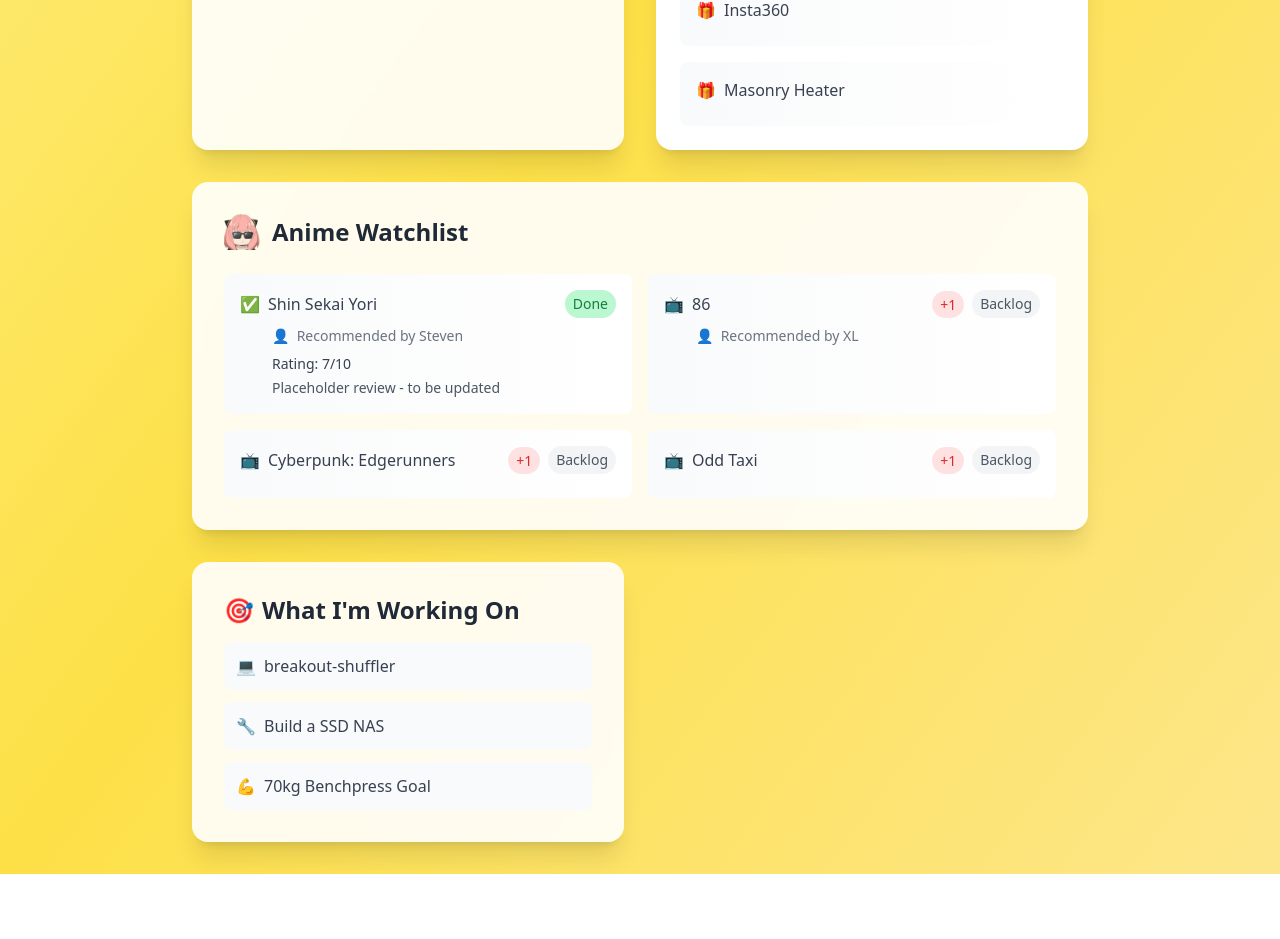
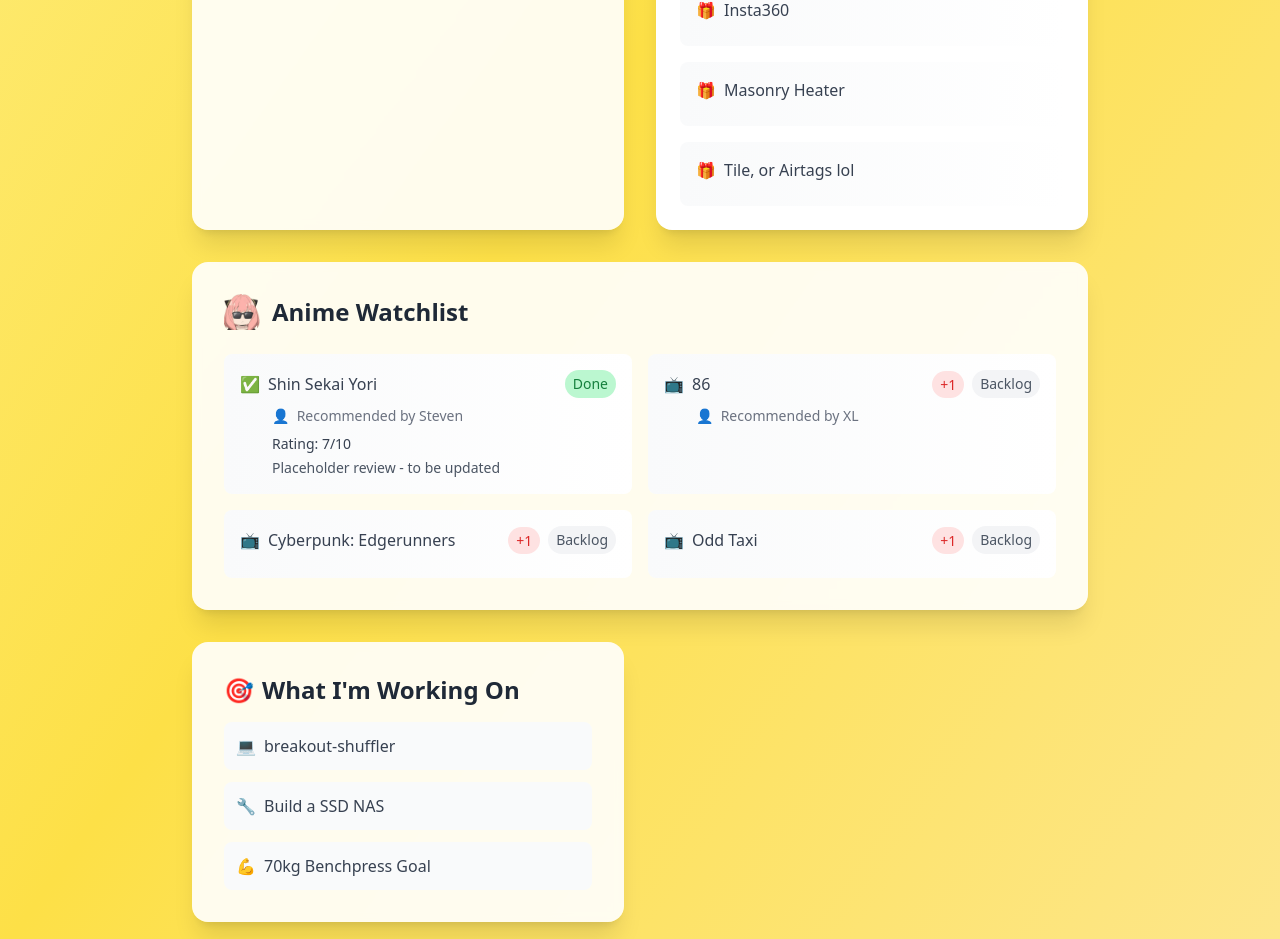
Before and after one commit to xuatz/aboutme, a SvelteKit app: page / in a window 1280 px wide. Shown: the part 854-1793 px from the top of the page. Before the commit the page ends 1728 px from the top, so only its background shows below. Built offline with nearby package versions, Linux system fonts and the light colour scheme.

Commit message:
feat: add wishlist

```diff
--- a/src/routes/+page.ts
+++ b/src/routes/+page.ts
@@ -31,6 +31,7 @@ export function load() {
     },
     { title: "Insta360" },
     { title: "Masonry Heater" },
+    { title: "Tile, or Airtags lol" }
   ];
 
   const animeWatchlist: AnimeItem[] = [
```
